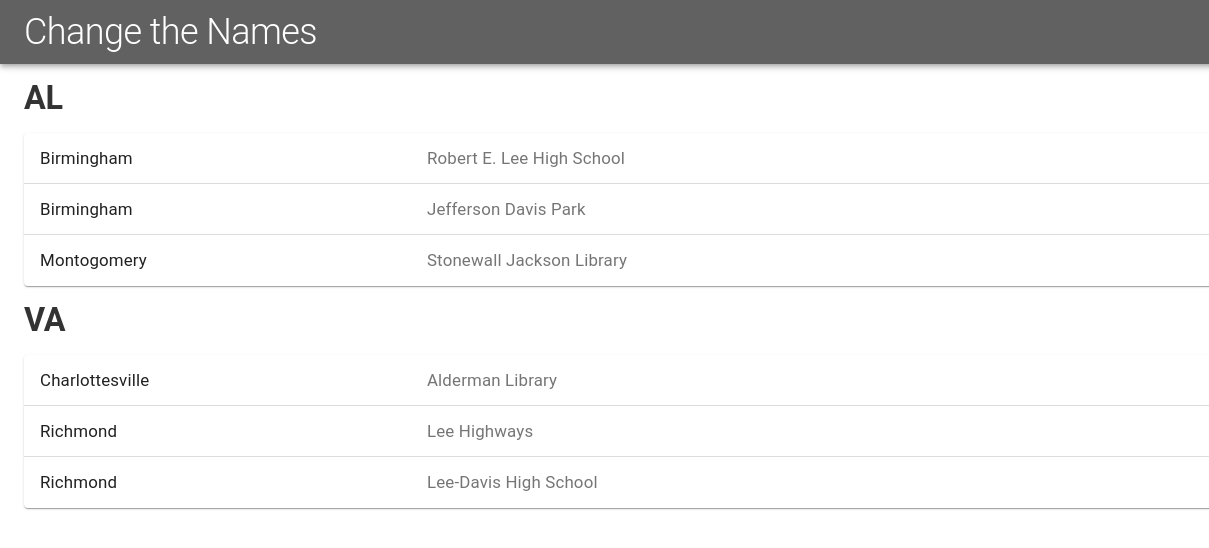
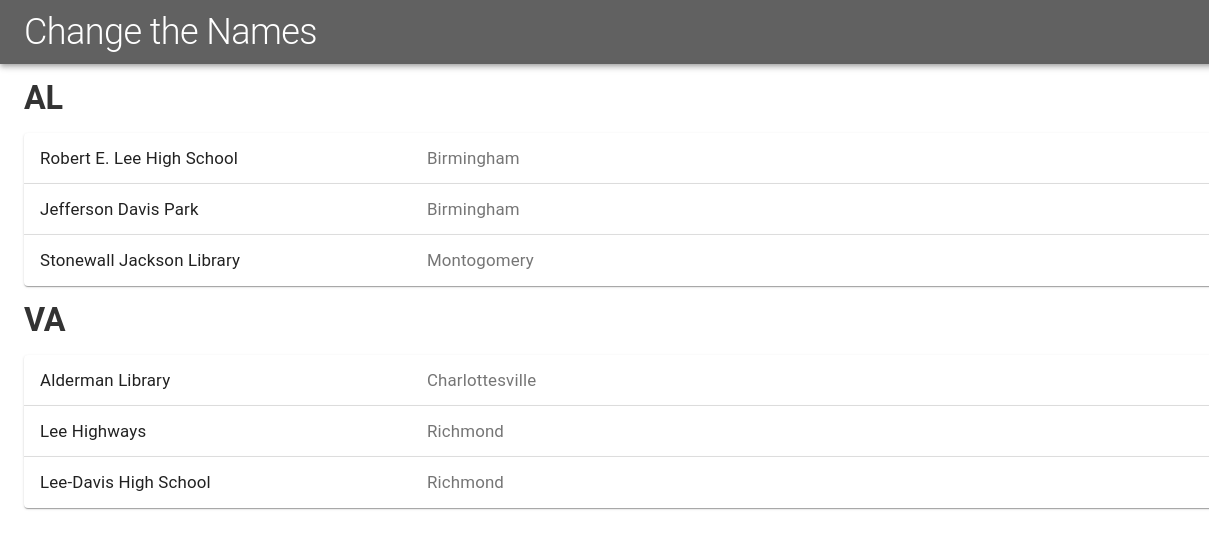
Before and after one commit to changethenames/changethenames.github.io, a Gatsby site: page / in a window 1280 px wide. Shown: the full height of the page, 0-1209 px from the left. Built offline with nearby package versions, Linux system fonts and the light colour scheme; Gatsby itself is replaced by a stand-in of ours.

Commit message:
flip city and name values

```diff
--- a/src/components/entry.js
+++ b/src/components/entry.js
@@ -29,8 +29,8 @@ const Entry = ({ city, value }) => {
         aria-controls="panel1a-content"
         id="panel1a-header"
       >
-        <Typography className={classes.heading}>{city}</Typography>
-        <Typography className={classes.secondaryHeading}>{value}</Typography>
+        <Typography className={classes.heading}>{value}</Typography>
+        <Typography className={classes.secondaryHeading}>{city}</Typography>
       </ExpansionPanelSummary>
       <ExpansionPanelDetails>
         <Typography>
```
